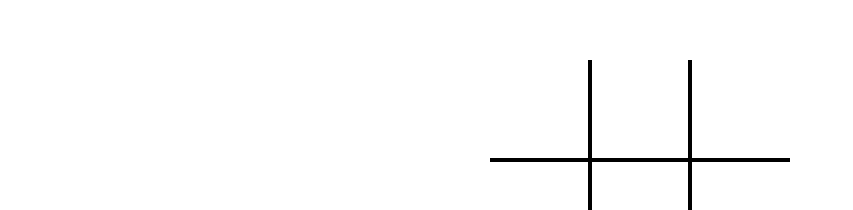
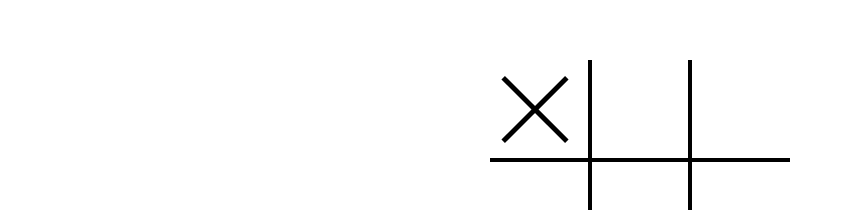
Before and after one commit to iryydo/algoritmi, a plain HTML site: page tris/index.html in a window 1280 px wide. Shown: the part 190-400 px from the top of the page, without its empty margins (0-853 px from the left). Drawn offline with Linux system fonts and the light colour scheme.

Commit message:
fatta icona x

```diff
--- a/tris/index.html
+++ b/tris/index.html
@@ -12,7 +12,7 @@
 <body>
     <div class="turno" id="turno"></div>
     <div class="griglia" id="griglia">
-        <div class="cella" data-cella></div>
+        <div class="cella x" data-cella></div>
         <div class="cella" data-cella></div>
         <div class="cella" data-cella></div>
         <div class="cella" data-cella></div>
--- a/tris/style.css
+++ b/tris/style.css
@@ -22,10 +22,31 @@ body {
 }
 
 .cella {
+    position: relative;
     height: 100px;
     width: 100px;
     border: 2px solid black;
     border-collapse: collapse;
+    display: flex;
+    flex-direction: column;
+    justify-content: center;
+}
+
+.cella.x::after,
+.cella.x::before {
+    position: absolute;
+    content: '';
+    width: 90px;
+    height: 5px;
+    background-color: black;
+}
+
+.cella.x::before {
+    transform: rotate(45deg);
+}
+
+.cella.x::after {
+    transform: rotate(-45deg);
 }
 
 .cella:first-child,
```
Also changed, not shown: 1 other file.
